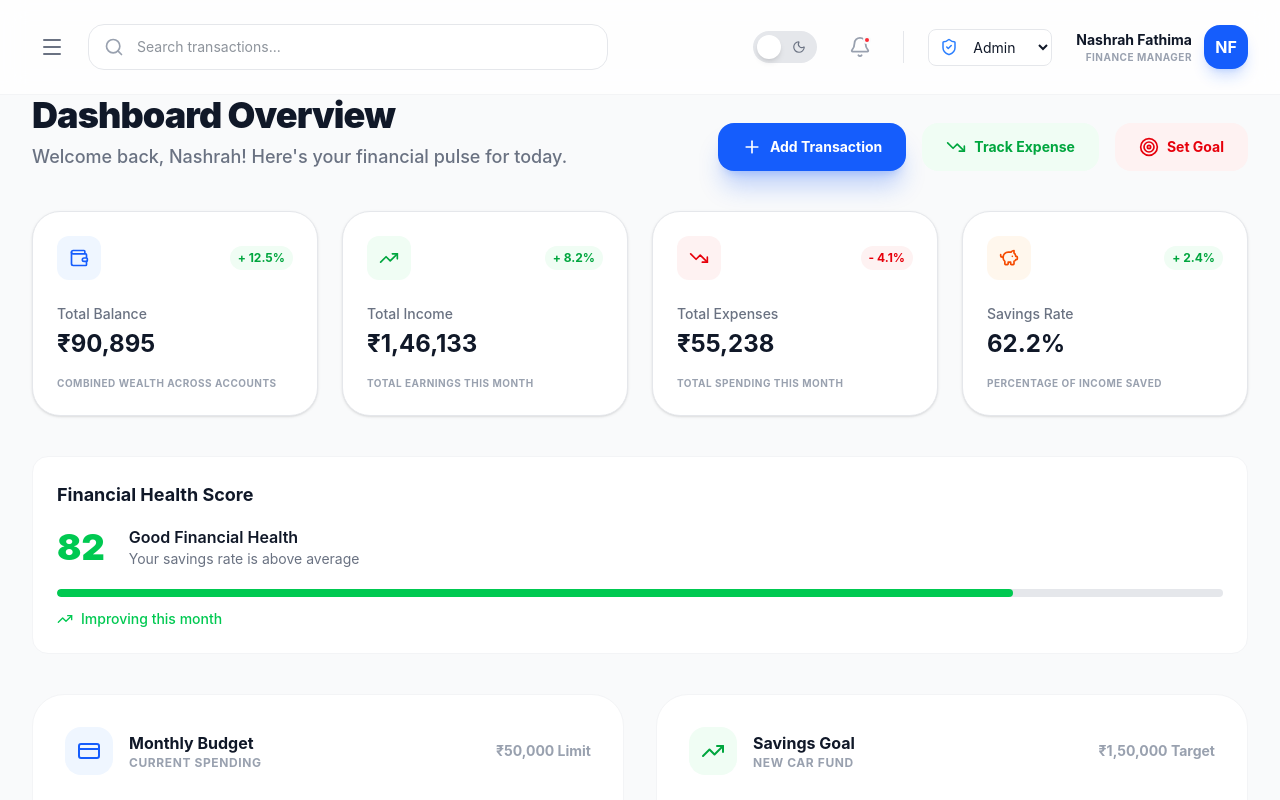
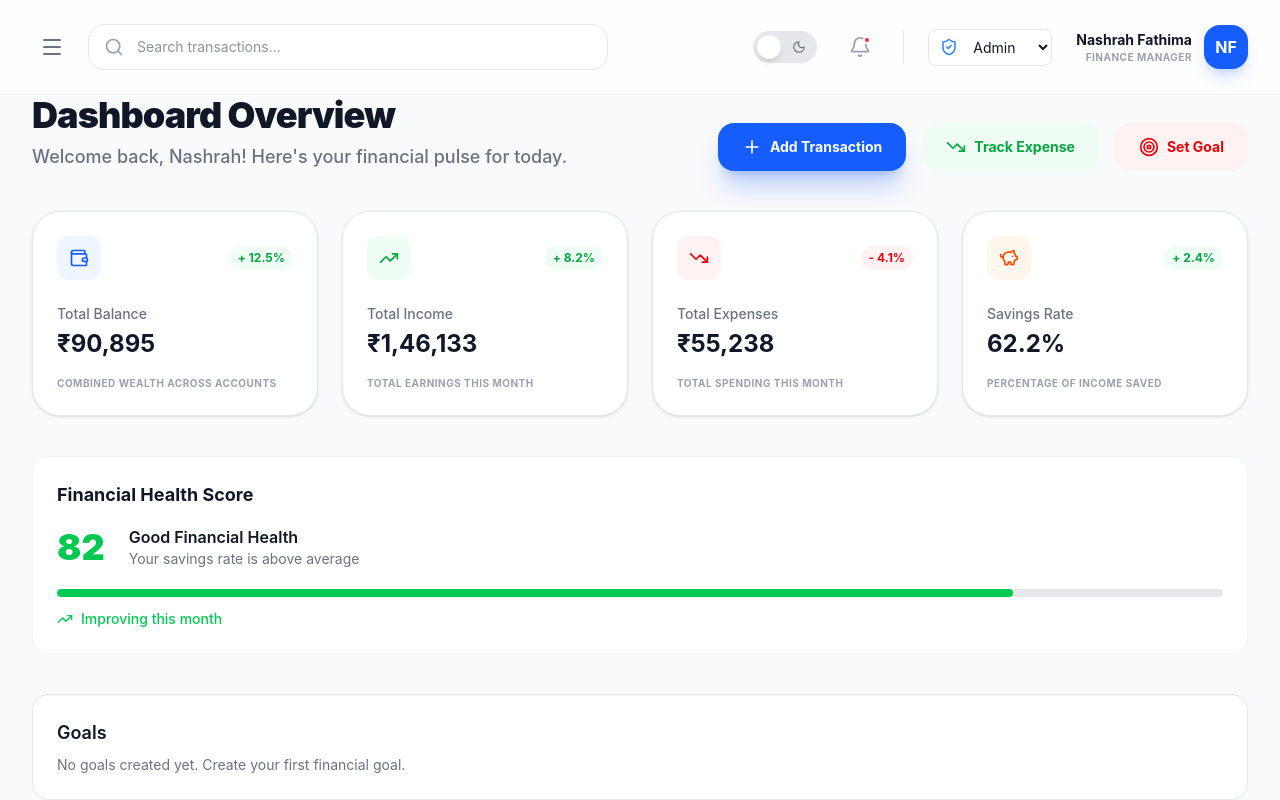
Before and after one commit to nashrah14/WealthPulse, a React (Vite) app: page / in a window 1280 px wide. Shown: the top 800 px of the page. Built offline with nearby package versions, Linux system fonts and the light colour scheme.

Commit message:
Import Goals component in Dashboard

```diff
--- a/src/pages/Dashboard.tsx
+++ b/src/pages/Dashboard.tsx
@@ -9,6 +9,7 @@ import Insights from '../components/Insights';
 import Sidebar from '../components/Sidebar';
 import Modal from '../components/Modal';
 import ThemeToggle from '../components/ThemeToggle';
+import Goals from "../components/Goals";
 import RoleSwitcher from '../components/RoleSwitcher';
 import Footer from "../components/Footer";
 import { cn, formatCurrency } from '../lib/utils';
@@ -154,6 +155,7 @@ export default function Dashboard() {
 
           <SummaryCards />
           <FinancialHealth />
+          <Goals />
 
           {/* Budget & Goals Grid */}
           <div className="grid grid-cols-1 lg:grid-cols-2 gap-8">
```
